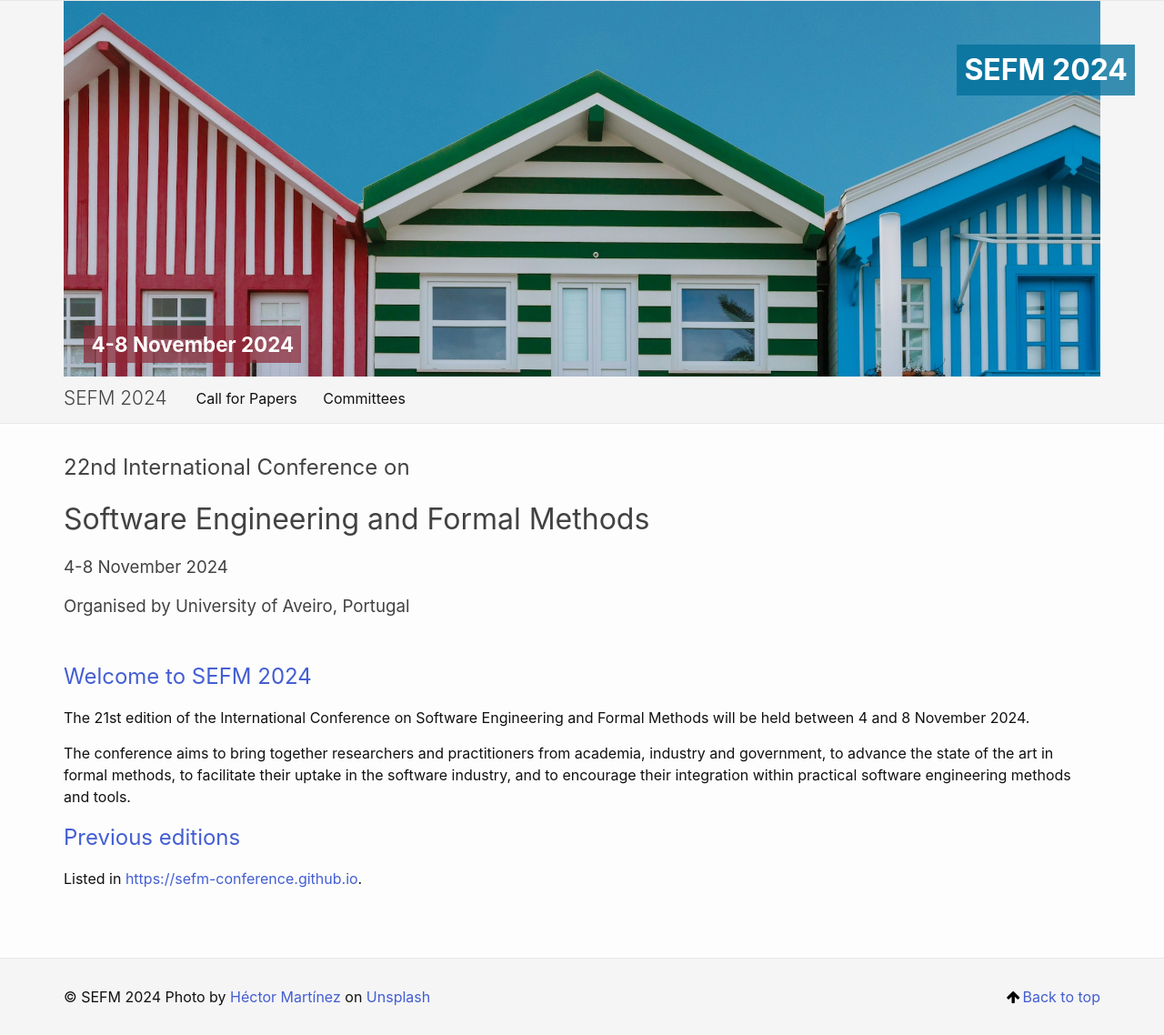
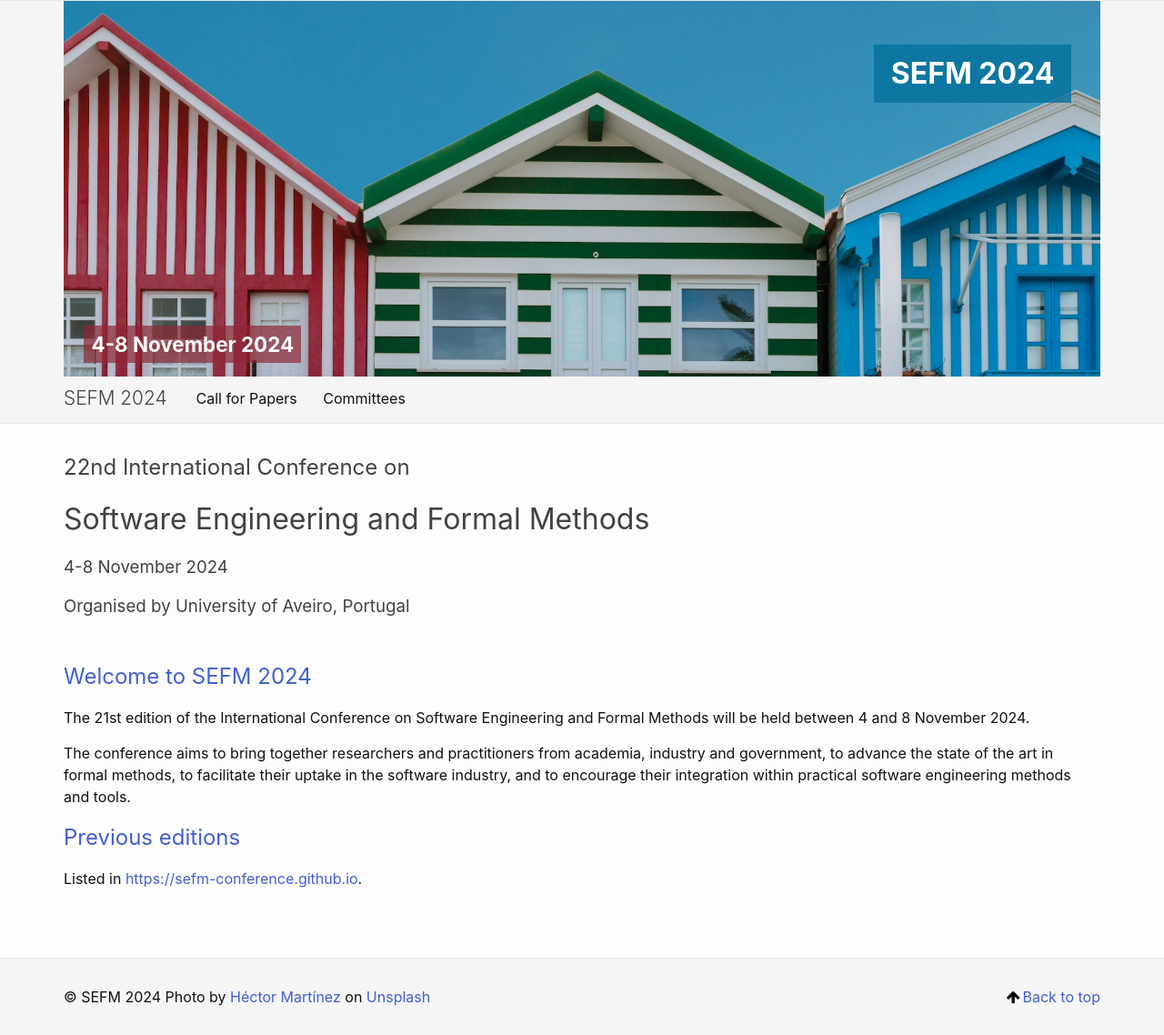
Before and after one commit to sefm-conference/2024, a Jekyll site: the page built from _pages/index.md, in a window 1280 px wide. Shown: the whole page at 91% size. Built offline with Jekyll 4.4.1, drawn with Linux system fonts in a browser that asks for light colours.

Commit message:
fixed wide screen

```diff
--- a/_includes/header.html
+++ b/_includes/header.html
@@ -1,10 +1,10 @@
 <header class="site-header" role="banner">
 
   <div class="wrapper">
+    <div class="header-title">{{ site.title | escape }}</div>
     <div class="headerImage">
     <!-- https://coolors.co/f8db2d-5bc0eb-e55934-fa7921-102542 -->
     <img src="{{ '/assets/banner.jpg' | relative_url }}" />
-    <div class="header-title">{{ site.title | escape }}</div>
     <div class="header-subtitle">{{ site.date | escape }}</div>
 
     </div>
--- a/assets/main.scss
+++ b/assets/main.scss
@@ -8,15 +8,30 @@
   max-width: 50%;
 }
 
-.header-title {
-  position: absolute;
+.header-title-in {
+  position: relative;
   top: 1.5em;
   right: 1em;
+  margin: -1em;
   background-color: color(srgb 0.0091 0.441 0.61 / 0.78);
   padding: 3pt 6pt;
   color: white;
   font-weight: bold;
   font-size: 2em;
+  width: fit-content;
+}
+
+.header-title {
+  float: right;
+  top: 1.5em;
+  right: 1em;
+  margin-bottom: -2em;
+  padding: 6pt 14pt;
+  background-color: color(srgb 0.0091 0.441 0.61/0.78);
+  color: white;
+  font-weight: bold;
+  font-size: 2em;
+  position: relative;
 }
 
 .header-subtitle {
```
